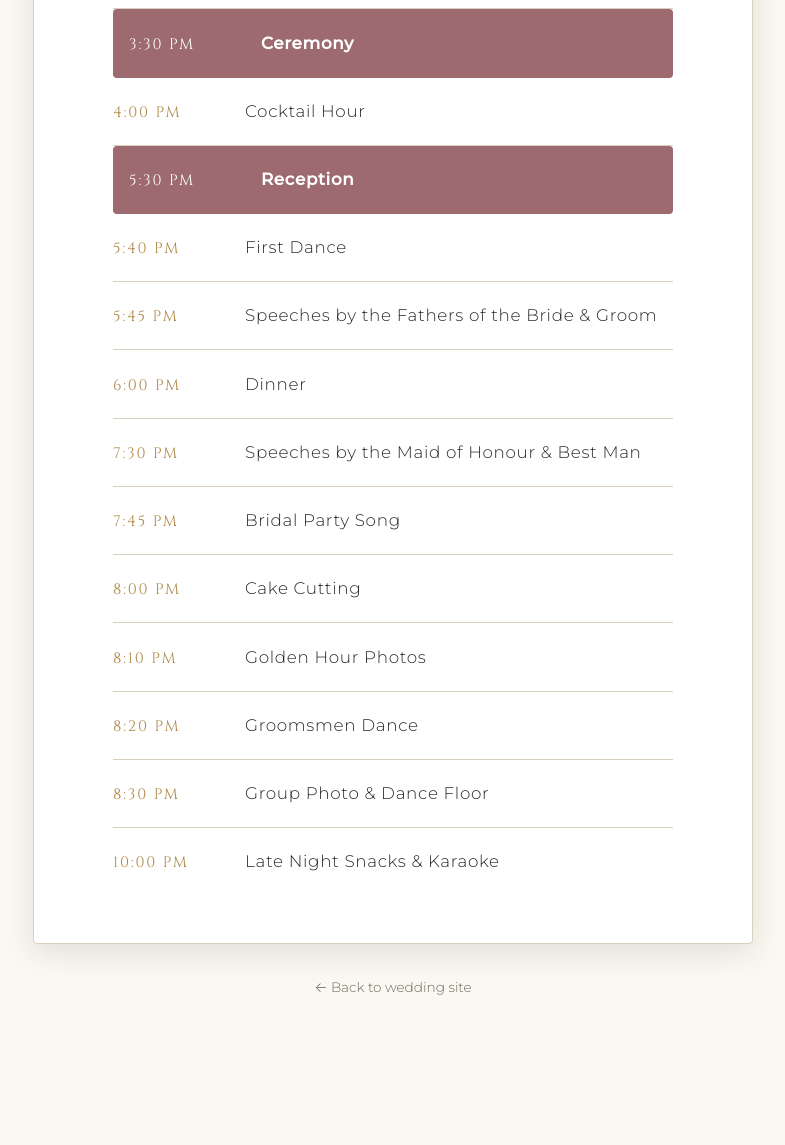
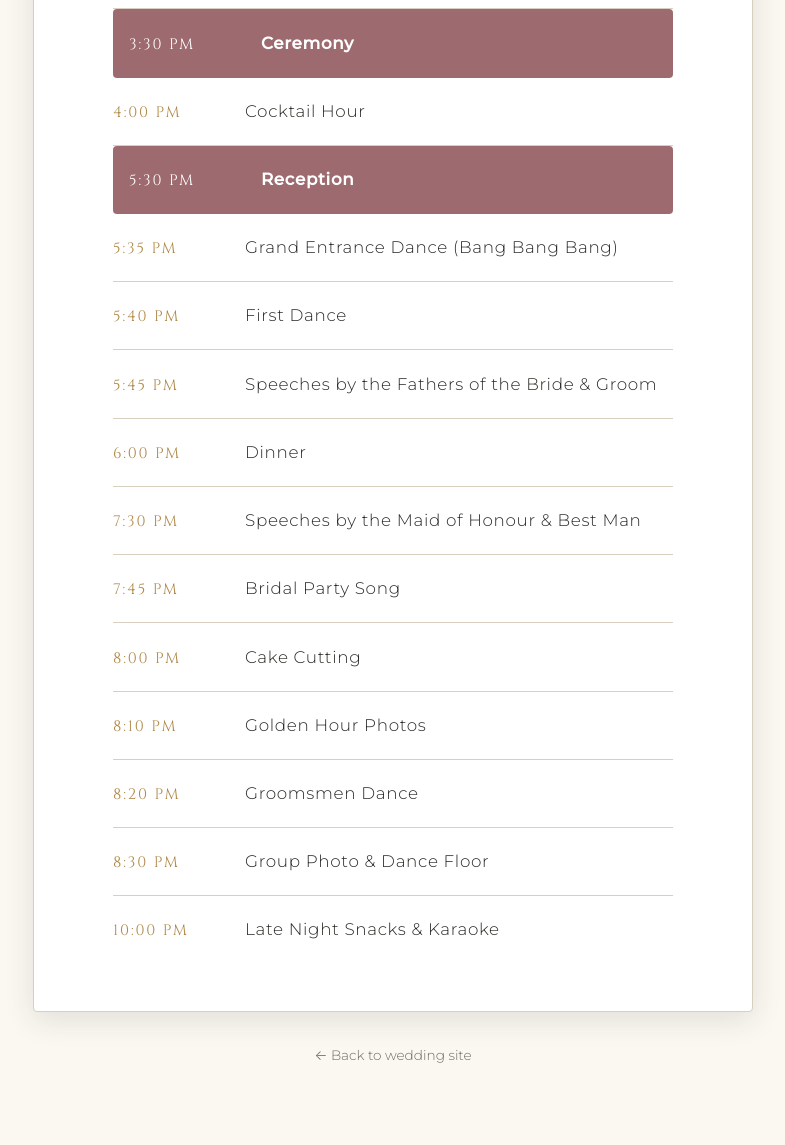
Before and after one commit to stevenliuxd/wedding-site, a Flask app: page /schedule in a window 1280 px wide. Shown: the part 935-2080 px from the top of the page, without its empty margins (247-1032 px from the left). Before the commit the page ends 1930 px from the top, so only its background shows below. Run offline with Flask 3, Linux system fonts and the light colour scheme.

Commit message:
Add Grand Entrance Dance to wedding-day schedule

```diff
--- a/templates/_wedding_day_schedule.html
+++ b/templates/_wedding_day_schedule.html
@@ -50,6 +50,10 @@
       <div class="program-event"><strong>Reception</strong></div>
     </div>
     <div class="program-row">
+      <div class="program-time">5:35 PM</div>
+      <div class="program-event">Grand Entrance Dance (Bang Bang Bang)</div>
+    </div>
+    <div class="program-row">
       <div class="program-time">5:40 PM</div>
       <div class="program-event">First Dance</div>
     </div>
```
